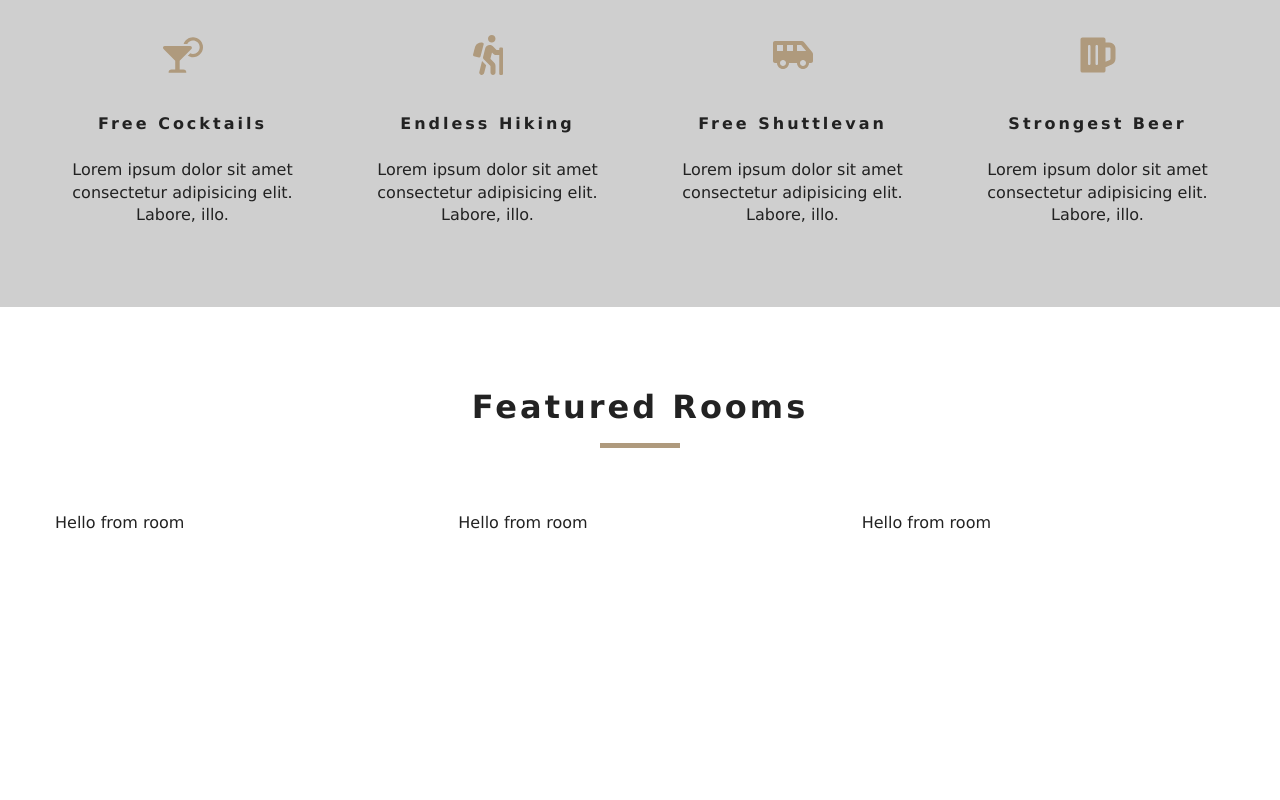
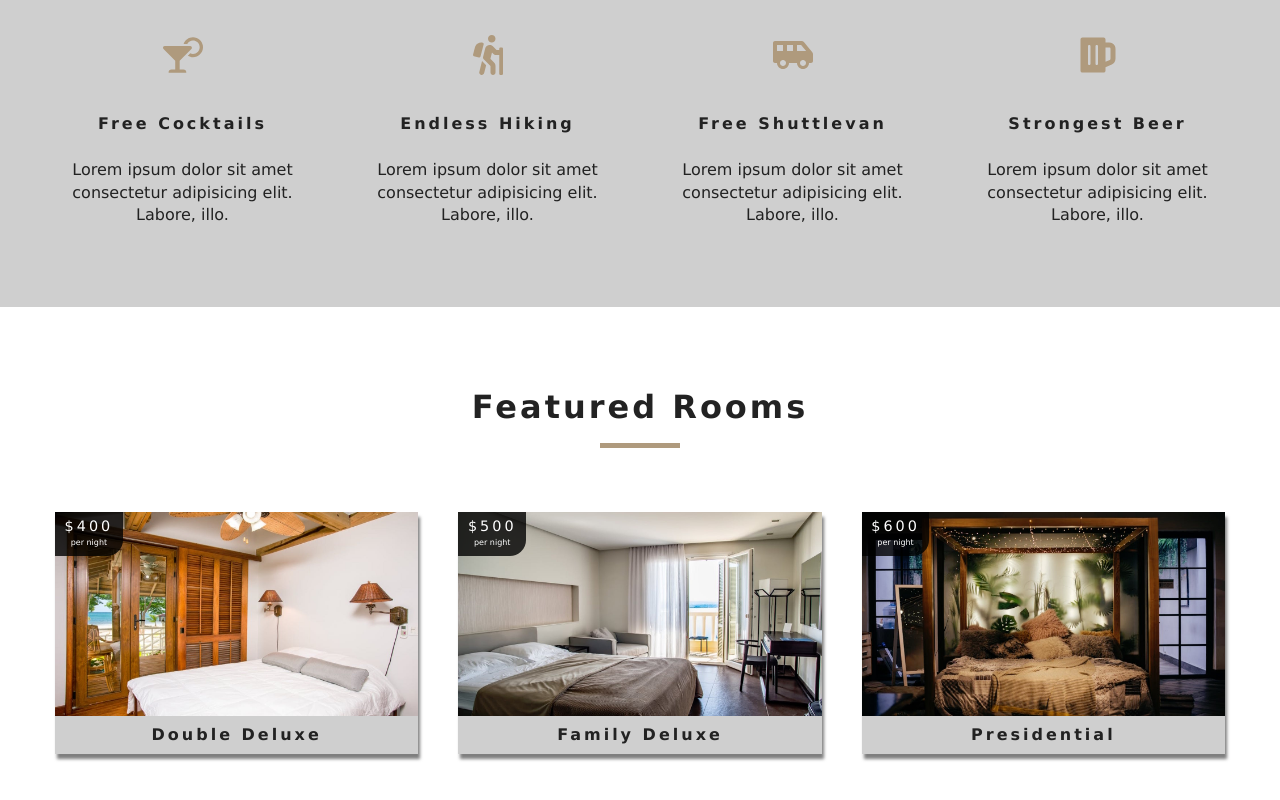
Before and after one commit to mb2o/react-beach-resort, a React (Create React App) app: page / in a window 1280 px wide. Shown: the part 972-1772 px from the top of the page. Before the commit the page ends 1586 px from the top, so only its background shows below. Built offline with nearby package versions, Linux system fonts and the light colour scheme.

Commit message:
Room Component

```diff
--- a/src/components/Room.js
+++ b/src/components/Room.js
@@ -1,7 +1,35 @@
 import React from 'react';
+import PropTypes from 'prop-types';
+import { Link } from 'react-router-dom';
+import defaultRoomImg from '../images/room-1.jpeg';
 
-const Room = () => {
-  return <div>Hello from room</div>;
+const Room = ({ room }) => {
+  const { name, slug, images, price } = room;
+
+  return (
+    <article className="room">
+      <div className="img-container">
+        <img src={images[0] || defaultRoomImg} alt="room" />
+        <div className="price-top">
+          <h6>${price}</h6>
+          <p>per night</p>
+        </div>
+        <Link to={`/rooms/${slug}`} className="btn-primary room-link">
+          Features
+        </Link>
+      </div>
+      <p className="room-info">{name}</p>
+    </article>
+  );
+};
+
+Room.propTypes = {
+  room: PropTypes.shape({
+    name: PropTypes.string.isRequired,
+    slug: PropTypes.string.isRequired,
+    images: PropTypes.arrayOf(PropTypes.string).isRequired,
+    price: PropTypes.number.isRequired
+  })
 };
 
 export default Room;
```
